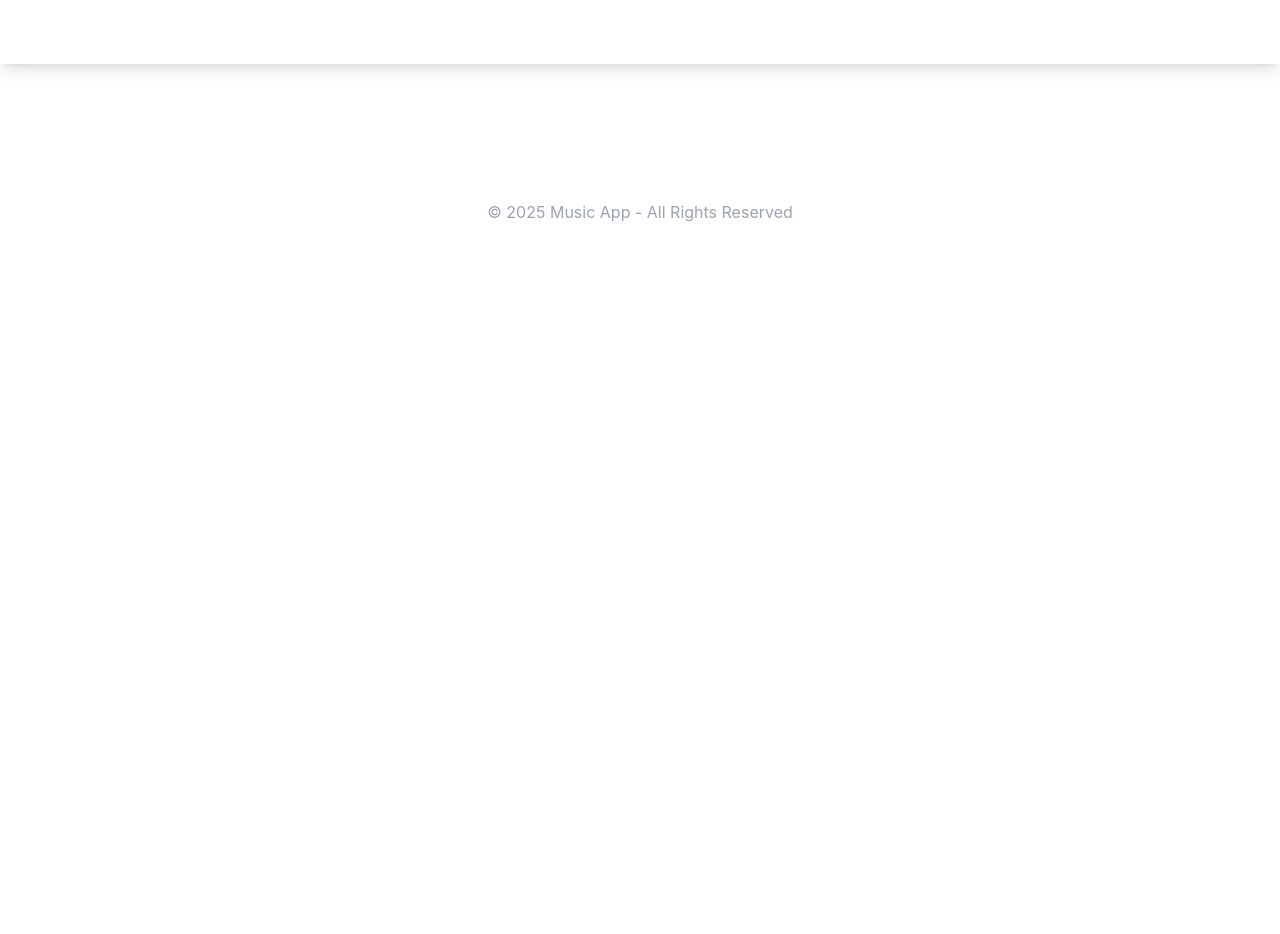
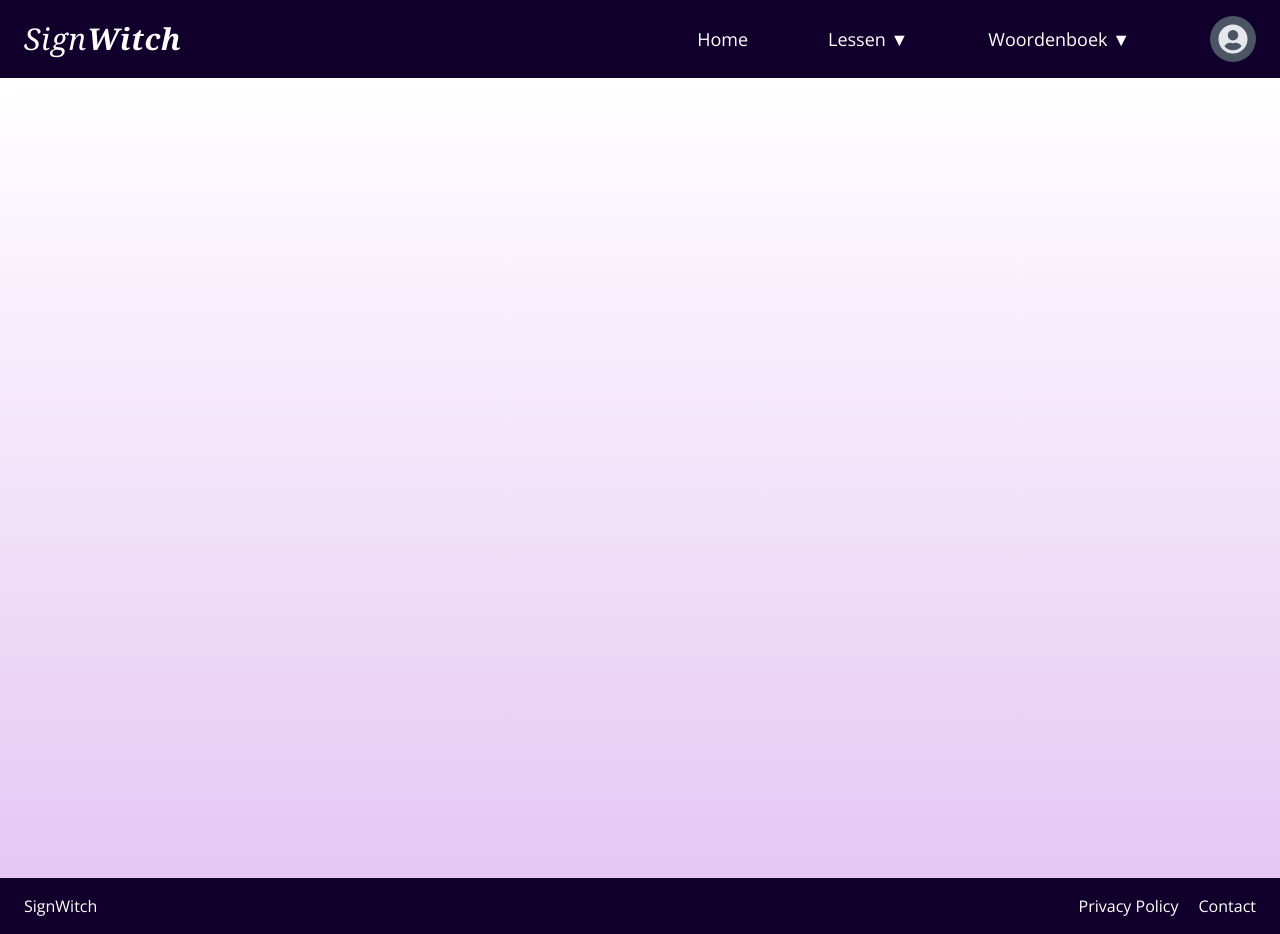
Before and after one commit to QuintenVanDerBlom/SignWitch, a React (Vite) app: page / in a window 1280 px wide. Before the commit the page ends 800 px from the top, so only its background shows below. Built offline with nearby package versions, Linux system fonts and the light colour scheme.

Commit message:
header, footer & background

```diff
--- a/package.json
+++ b/package.json
@@ -13,6 +13,7 @@
     "jwt-decode": "^4.0.0",
     "react": "^19.0.0",
     "react-dom": "^19.0.0",
+    "react-icons": "^5.5.0",
     "react-router": "^7.2.0"
   },
   "devDependencies": {
--- a/src/index.css
+++ b/src/index.css
@@ -1,3 +1,12 @@
+@import url('https://fonts.googleapis.com/css2?family=K2D:wght@300;400;700&family=Open+Sans:wght@300;400;700&display=swap');
 @tailwind base;
 @tailwind components;
 @tailwind utilities;
+
+
+/*.bg-nav-bar {*/
+/*    background-color: #10002B;*/
+/*}*/
+/*.text-inline-link {*/
+/*    color: #C77DFF;*/
+/*}*/
--- a/src/layouts/Layout.jsx
+++ b/src/layouts/Layout.jsx
@@ -1,34 +1,73 @@
 import { Link, Outlet } from 'react-router';
+import { FaUserCircle } from "react-icons/fa";
+
 
 function Layout() {
     return (
-        <div className="min-h-screen bg-nav-bar text-white">
+        <div className="min-h-screen text-white">
             {/* Header */}
-            <header className="bg-nav-bar shadow-lg py-4">
-                <nav className="container mx-auto flex justify-between items-center px-4">
-                    <Link
-                        to={`/`}
-                        className="font-semibold text-2xl hover:underline transition-all duration-300"
-                    >
-                        Home
+            <header className="bg-bg-nav-bar shadow-lg py-4">
+                <nav className="container mx-auto flex justify-between items-center px-6">
+                    {/* Logo / Titel */}
+                    <Link to="/" className="text-white text-3xl font-serif italic tracking-wide">
+                        Sign<span className="font-bold">Witch</span>
                     </Link>
-                    <Link
-                        to={`/create`}
-                        className="font-semibold text-2xl hover:underline transition-all duration-300"
-                    >
-                        Create New Song
-                    </Link>
+
+                    {/* Navigatie */}
+                    <ul className="flex space-x-20 text-white text-lg items-center font-openSans">
+                        <li>
+                            <Link to="/" className="hover:underline transition-all">
+                                Home
+                            </Link>
+                        </li>
+                        <li className="relative group">
+                            <button className="hover:underline transition-all flex items-center">
+                                Lessen ▼
+                            </button>
+                            {/* Dropdown */}
+                            <ul className="absolute hidden group-hover:block bg-bg-nav-bar text-white mt-0 py-2 w-40 shadow-md rounded-lg">
+                                <li><Link to="/lessen/1" className="block px-4 py-2 hover:bg-button-bg-hover">Les
+                                    1</Link></li>
+                                <li><Link to="/lessen/2" className="block px-4 py-2 hover:bg-button-bg-hover">Les
+                                    2</Link></li>
+                            </ul>
+                        </li>
+                        <li className="relative group">
+                            <button className="hover:underline transition-all flex items-center">
+                                Woordenboek ▼
+                            </button>
+                            {/* Dropdown */}
+                            <ul className="absolute hidden group-hover:block bg-bg-nav-bar text-white mt-0 py-2 w-40 shadow-md rounded-lg">
+                                <li><Link to="/woordenboek/a"
+                                          className="block px-4 py-2 hover:bg-button-bg-hover">A</Link></li>
+                                <li><Link to="/woordenboek/b"
+                                          className="block px-4 py-2 hover:bg-button-bg-hover">B</Link></li>
+                            </ul>
+                        </li>
+                        <Link to="/profile"
+                              className="text-gray-200 text-3xl bg-gray-600 rounded-full p-2 hover:bg-gray-500">
+                            <FaUserCircle/>
+                        </Link>
+                    </ul>
+
+
+
+
                 </nav>
             </header>
 
             {/* Main Content */}
-            <main className="container mx-auto px-4 py-8">
-                <Outlet />
+            <main className="h-screen container bg-gradient-to-b from-gradient-a to-gradient-c mx-auto">
+                <Outlet/>
             </main>
 
             {/* Footer (Optioneel, maar kan toegevoegd worden voor een meer dynamische ervaring) */}
-            <footer className="text-center py-4 mt-8 text-gray-400">
-                <p>&copy; 2025 Music App - All Rights Reserved</p>
+            <footer className="flex bg-bg-nav-bar py-4 text-white font-openSans justify-between px-6">
+                <p className="">SignWitch</p>
+                <div className="flex space-x-5">
+                <p className="">Privacy Policy</p>
+                <p className="">Contact</p>
+                </div>
             </footer>
         </div>
     );
--- a/tailwind.config.js
+++ b/tailwind.config.js
@@ -17,9 +17,13 @@ export default {
         'button-login': '#CCA7E9',
         'button-login-hover': '#87669F',
         'login-container': '#6653A3',
+        'gradient-a': '#FFFFFF',
+        'gradient-b': '#E4DAE9',
+        'gradient-c': '#E5C7F4',
       },
       fontFamily: {
-        sans: ['Inter', 'sans-serif'],  // Moderne, strakke sans-serif font
+        k2d: ['K2D', 'sans-serif'],
+        openSans: ['Open Sans', 'sans-serif'],
       },
     },
   },
```
Also changed, not shown: 1 other file (tests, documents, lock files or other folders).
